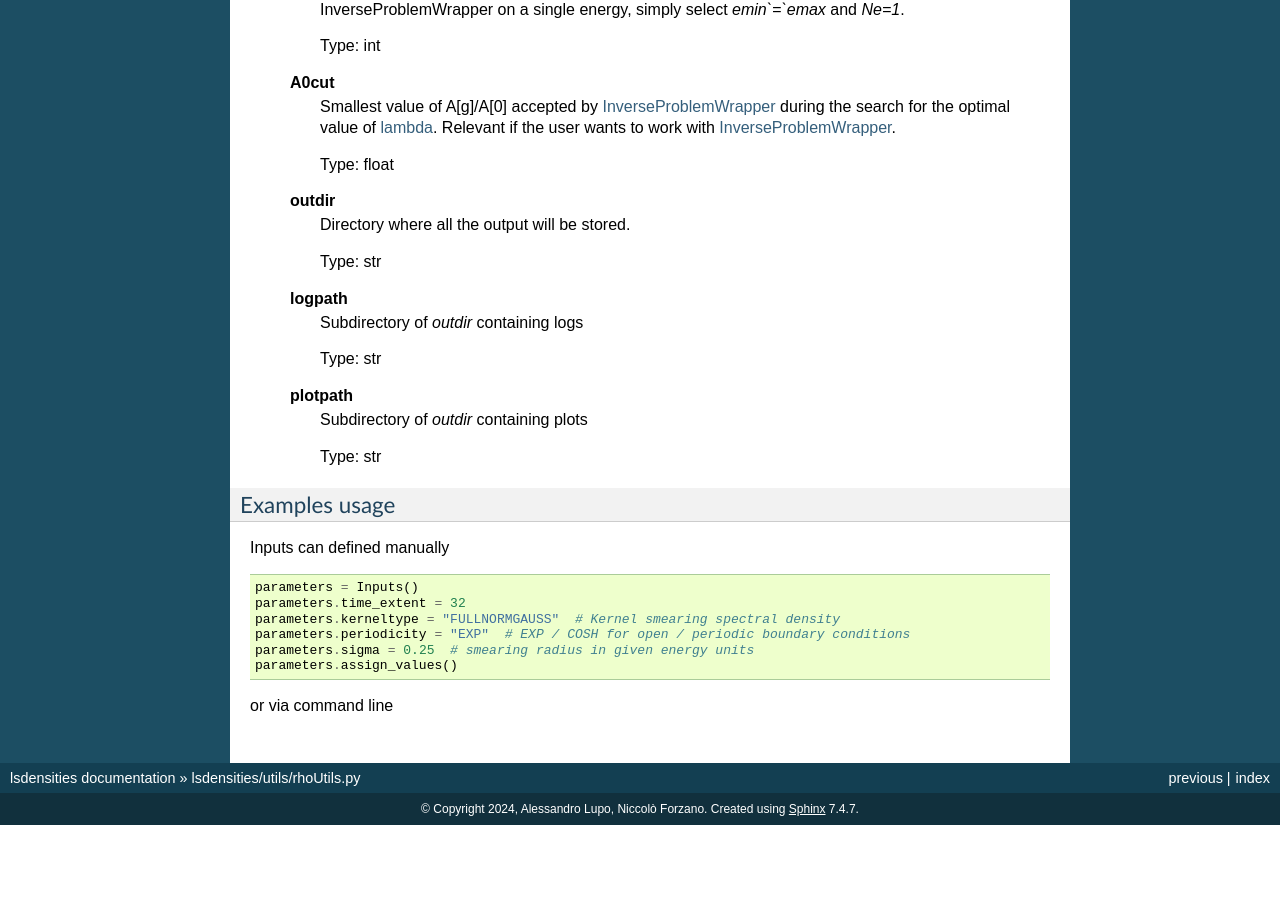
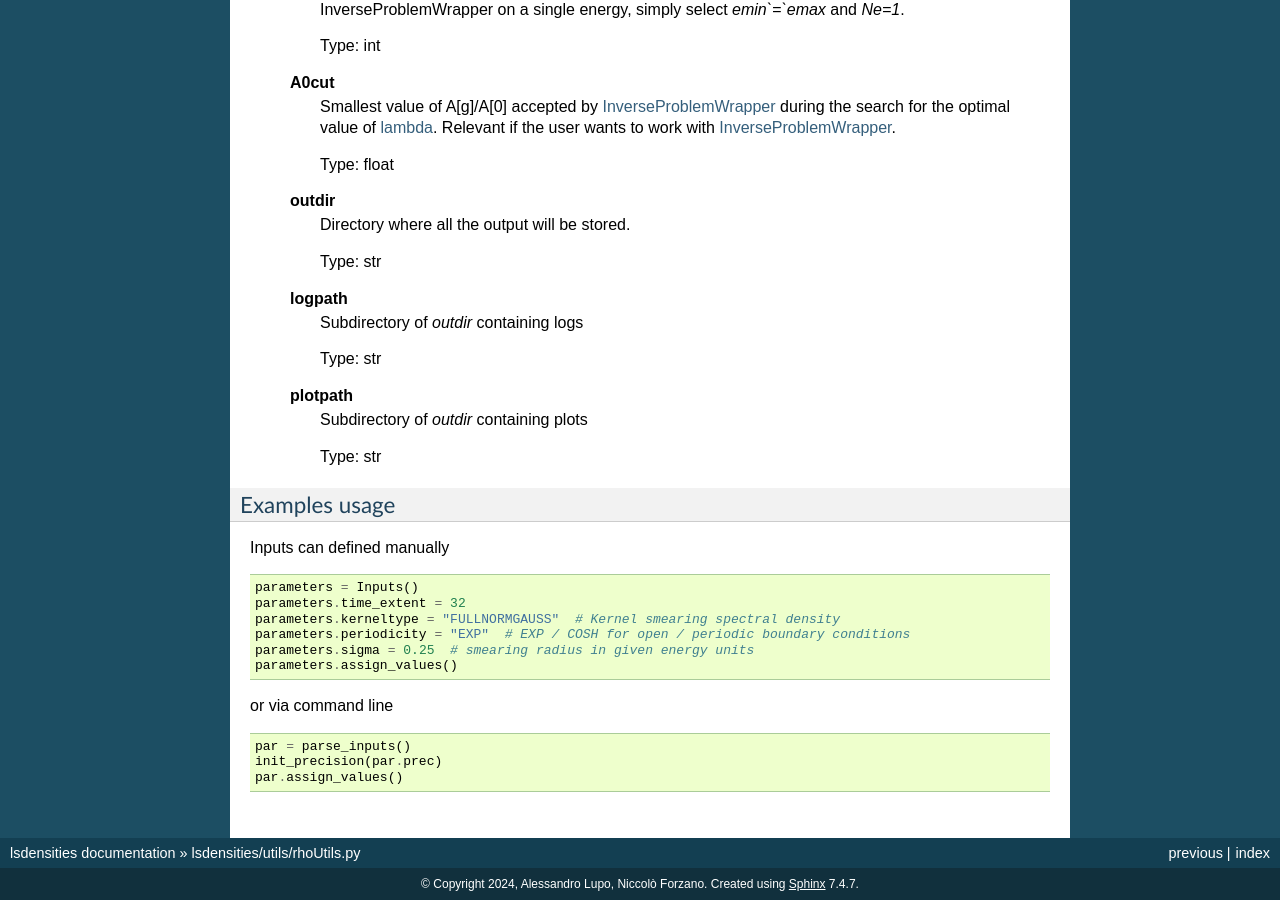
Before and after one commit to LupoA/lsdensities, a Sphinx documentation site: the page built from doc/source/rhoUtils.rst, in a window 1280 px wide and 900 px high, scrolled down 1910 px. Built offline with Sphinx 7.4.7, drawn with Linux system fonts in a browser that asks for light colours; before the commit the page ends 2735 px from its top, so only the background shows below that.

```diff
--- a/doc/source/index.rst
+++ b/doc/source/index.rst
@@ -10,7 +10,7 @@ The library takes a measurements for a lattice correlator :math:`C(t)`, which is
 
     \rho(\sigma;\omega) = \int dE \, \mathcal{S}_\sigma(\omega-E) \, \rho(E) \, .
 
-The smearing kernel :math:`\mathcal{S}(\omega-E) is a Gaussian function by default. Different options are available, and others can be implemented or requested.
+The smearing kernel :math:`\mathcal{S}(\omega-E)` is a Gaussian function by default. Different options are available, and others can be implemented or requested.
 
 It is assumed that the relation between the correlator and the spectral density is of the following type:
 
--- a/doc/source/rhoUtils.rst
+++ b/doc/source/rhoUtils.rst
@@ -134,6 +134,7 @@ Inputs can defined manually
 or via command line
 
 .. code-block:: python
+
     par = parse_inputs()
     init_precision(par.prec)
     par.assign_values()
--- a/pyproject.toml
+++ b/pyproject.toml
@@ -41,3 +41,8 @@ unfixable = []
 
 # Allow unused variables when underscore-prefixed.
 dummy-variable-rgx = "^(_+|(_+[a-zA-Z0-9_]*[a-zA-Z0-9]+?))$"
+
+[project.optional-dependencies]
+docs = [
+    "sphinx",
+]
```
